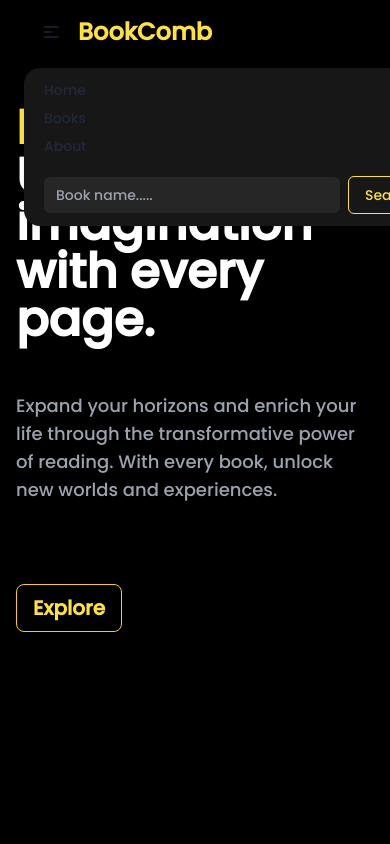
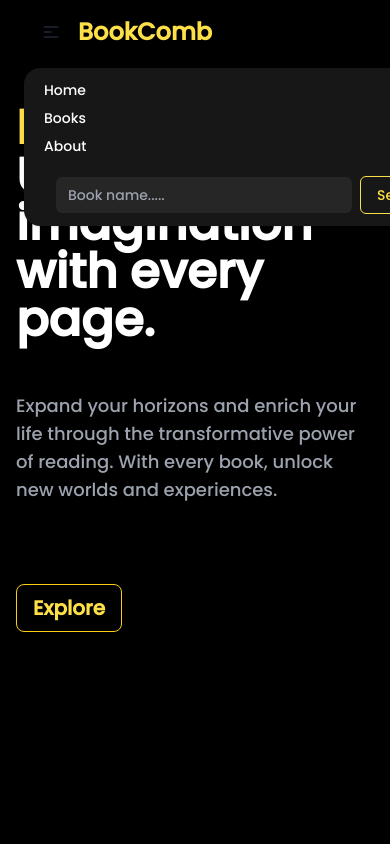
Before and after one commit to Rishabh1412/BookComb_app, a React (Vite) app in the folder Frontend/: page / in a window 390 px wide. Both pictures are taken after a click on the button 51 px from the left and 32 px from the top of the page. Shown: the top 844 px of the page. Built offline with nearby package versions, Linux system fonts and the light colour scheme.

Commit message:
fixed features for mobile view1

```diff
--- a/Frontend/src/components/navbar.jsx
+++ b/Frontend/src/components/navbar.jsx
@@ -36,11 +36,11 @@ function Navbar() {
                   <path strokeLinecap="round" strokeLinejoin="round" strokeWidth="2" d="M4 6h16M4 12h8m-8 6h16" />
                 </svg>
               </div>
-              <ul tabIndex={0} className="menu menu-sm dropdown-content mt-3 z-[1] p-2 shadow bg-neutral-900 rounded-box ">
+              <ul tabIndex={0} className="menu menu-sm dropdown-content text-white mt-3 z-[1] p-2 shadow bg-neutral-900 rounded-box ">
                 <li><a href="/" >Home</a></li>
                 <li><a href="/course">Books</a></li>
                 <li><a href="/about">About</a></li>
-                <li className="mt-3">
+                <li className="mt-3 w-screen px-3" >
                   <form onSubmit={handleSearch} className="flex items-center gap-2">
                     <input
                       type="text"
```
